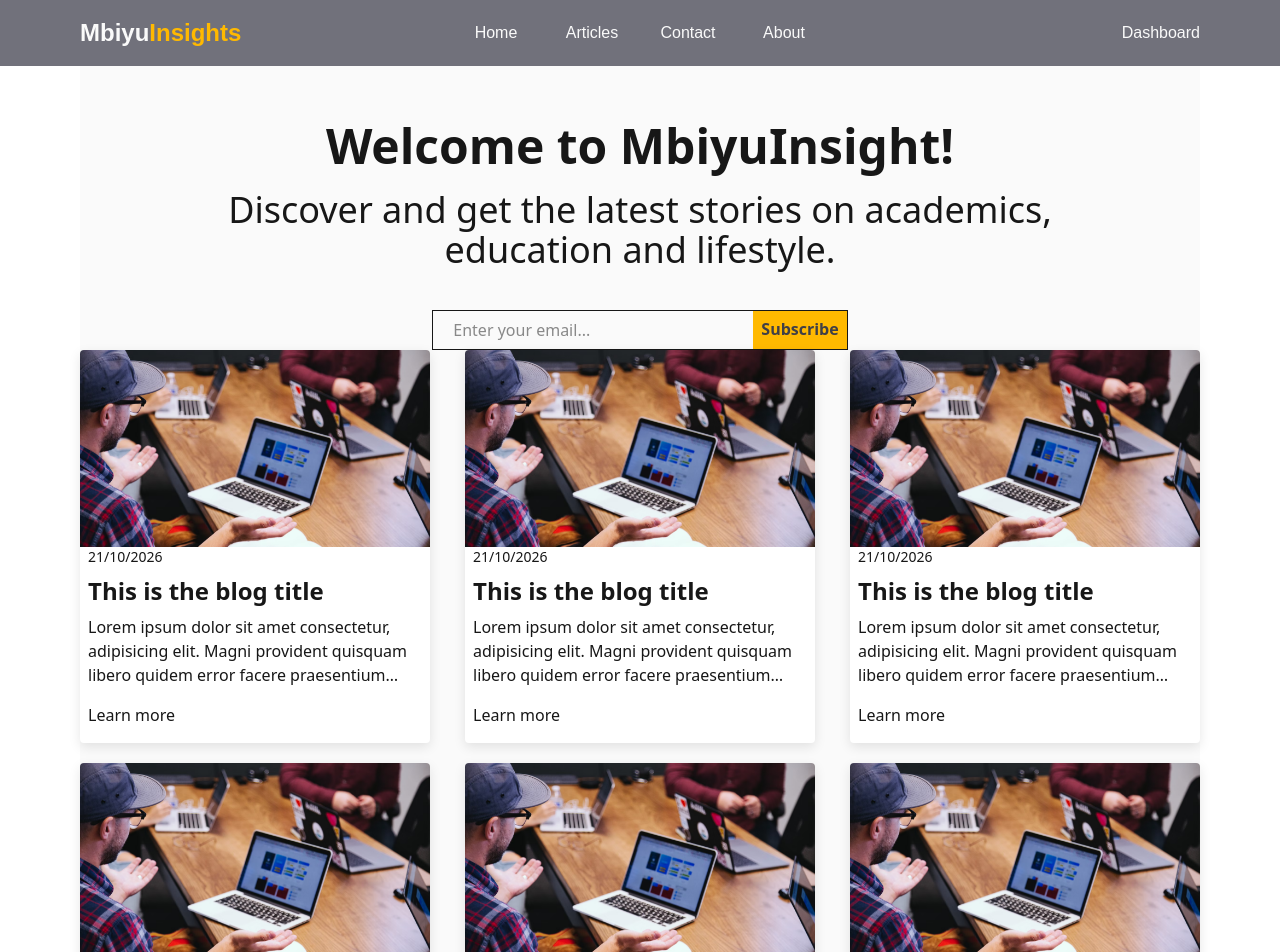
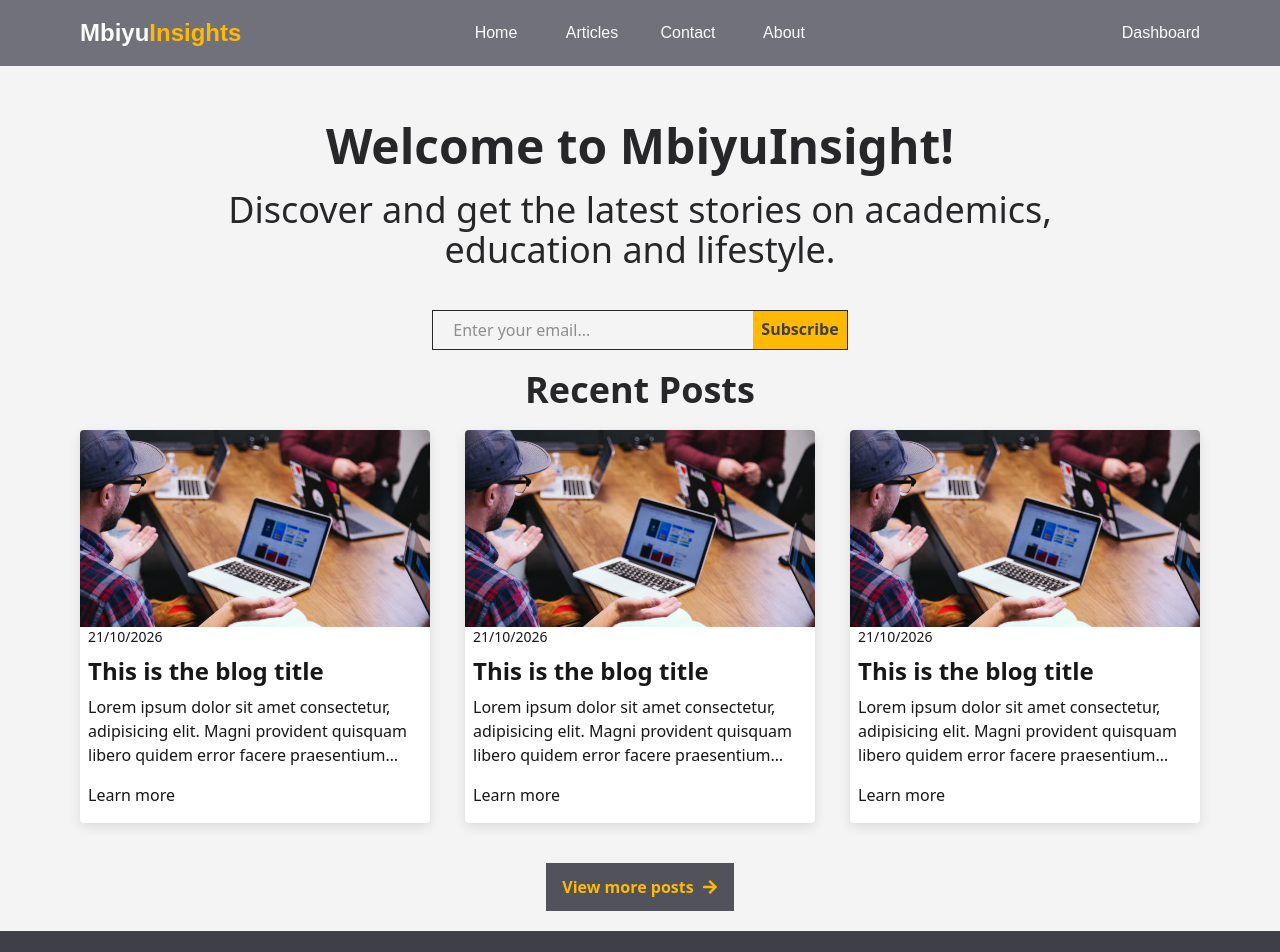
Before and after one commit to petermbiyu/mbiyuinsights-blog, a Next.js app: page / in a window 1280 px wide. Shown: the top 952 px of the page. Built offline with nearby package versions, Linux system fonts and the light colour scheme.

Commit message:
added blog page

```diff
--- /dev/null
+++ b/app/articles/[id]/page.tsx
@@ -0,0 +1,14 @@
+import { Suspense } from "react";
+import BlogPost from "@/components/post/post";
+
+const Post = ({ params }: { params: Promise<{ id: string }> }) => {
+  return (
+    <div>
+      <Suspense fallback={<p>Loading...</p>}>
+        <BlogPost postParams={params} />
+      </Suspense>
+    </div>
+  );
+};
+
+export default Post;
--- /dev/null
+++ b/app/articles/page.tsx
@@ -0,0 +1,50 @@
+import { blog_data } from "@/public/assets/assets";
+import { FaArrowRight } from "react-icons/fa";
+import Image from "next/image";
+import Link from "next/link";
+const Articles = () => {
+  return (
+    <div>
+      <div className="mt-5">
+        <h1 className="text-3xl md:text-4xl font-bold text-center text-zinc-800 mb-5">
+          All Posts
+        </h1>
+        <div className="flex gap-5 flex-wrap  items-stretch justify-evenly">
+          {blog_data.map((post, index) => (
+            <div
+              key={index}
+              className="flex flex-col bg-white shadow-[0px_4px_12px_0px_rgba(0,0,0,0.1)] w-87.5 rounded-sm"
+            >
+              <Image
+                src={post.image}
+                alt="blog-img"
+                width={350}
+                height={200}
+                className="rounded-t-sm"
+              />
+              <div className="flex flex-col space-y-2 px-2">
+                <p className="text-sm">
+                  {new Date(Number(post.date)).toLocaleDateString()}
+                </p>
+                <h2 className="font-semibold text-2xl line-clamp-2">
+                  {post.title}
+                </h2>
+                <p className="font-light text-[16px] line-clamp-3">
+                  {post.description}
+                </p>
+              </div>
+              <Link
+                href={`/articles/${post.id}`}
+                className=" flex items-center justify-between gap-2 max-w-max px-2 my-4 hover:underline"
+              >
+                Learn more <FaArrowRight />
+              </Link>
+            </div>
+          ))}
+        </div>
+      </div>
+    </div>
+  );
+};
+
+export default Articles;
--- a/app/layout.tsx
+++ b/app/layout.tsx
@@ -1,8 +1,8 @@
 import type { Metadata } from "next";
 import { Geist, Geist_Mono } from "next/font/google";
 import "./globals.css";
-import Navbar from "@/componebts/general/navbar/navbar";
-import Footer from "@/componebts/general/footer/footer";
+import Navbar from "@/components/general/navbar/navbar";
+import Footer from "@/components/general/footer/footer";
 
 const geistSans = Geist({
   variable: "--font-geist-sans",
@@ -25,9 +25,12 @@ export default function RootLayout({ children }: LayoutProps<"/">) {
       lang="en"
       className={`${geistSans.variable} ${geistMono.variable} h-full antialiased`}
     >
-      <body className="min-h-full w-full flex flex-col  mx-auto text-amber-400">
+      <body className="min-h-full w-full flex flex-col  mx-auto bg-zinc-100">
         <Navbar />
-        {children}
+        <div className="flex flex-col flex-1 mx-0 sm:mx-5 mb:mx-10 lg:mx-20 font-sans dark:bg-black">
+          {children}
+        </div>
+
         <Footer />
       </body>
     </html>
--- a/app/page.tsx
+++ b/app/page.tsx
@@ -1,10 +1,10 @@
-import RecentPost from "@/componebts/home/recentPost";
+import RecentPost from "@/components/home/recentPost";
 import Image from "next/image";
 
 export default function Home() {
   return (
-    <div className="flex flex-col flex-1 mx-0 sm:mx-5 mb:mx-10 lg:mx-20 bg-zinc-50 font-sans dark:bg-black">
-      <header className="text-center mt-[5%]">
+    <div>
+      <header className="text-center text-zinc-800 mt-[5%]">
         <h1 className="font-bold text-2xl sm:text-3xl mb:text-4xl lg:text-5xl mb-5">
           Welcome to MbiyuInsight!
         </h1>
--- a/componebts/home/recentPost.tsx
+++ /dev/null
@@ -1,39 +0,0 @@
-import { blog_data } from "@/public/assets/assets";
-import { assets } from "@/public/assets/assets";
-import Image from "next/image";
-import Link from "next/link";
-
-const RecentPost = () => {
-  return (
-    <div className="flex gap-5 flex-wrap items-center justify-between">
-      {blog_data.map((post, index) => (
-        <div
-          key={index}
-          className="flex flex-col bg-white shadow-[0px_4px_12px_0px_rgba(0,0,0,0.1)] w-87.5 rounded-sm"
-        >
-          <Image
-            src={assets.blog_pic_1}
-            alt="blog-img"
-            width={350}
-            height={200}
-            className="rounded-t-sm"
-          />
-          <div className="flex flex-col space-y-2 px-2">
-            <p className="text-sm">21/10/2026</p>
-            <h2 className="font-semibold text-2xl">This is the blog title</h2>
-            <p className="font-light text-[16px] line-clamp-3">
-              Lorem ipsum dolor sit amet consectetur, adipisicing elit. Magni
-              provident quisquam libero quidem error facere praesentium omnis
-              ipsam dicta aut.
-            </p>
-          </div>
-          <Link href={"#"} className="px-2 my-4 hover:underline">
-            Learn more
-          </Link>
-        </div>
-      ))}
-    </div>
-  );
-};
-
-export default RecentPost;
--- a/componebts/general/footer/footer.tsx
+++ b/components/general/footer/footer.tsx
@@ -1,7 +1,7 @@
 "use client";
 const Footer = () => {
   return (
-    <div className="flex items-center justify-between h-16.5 mx-0 md:mx-10 lg:mx-20">
+    <div className="flex items-center bg-zinc-700 text-zinc-50 mt-5 justify-between h-16.5 px-0 md:px-10 lg:px-20">
       <p>&copy; 2026 MbiyuInsights. All rights reserved</p>
     </div>
   );
--- a/componebts/general/navbar/navbar.tsx
+++ b/components/general/navbar/navbar.tsx
@@ -10,7 +10,7 @@ const Navbar = () => {
       <ul className="flex flex-row items-center justify-center min-h-max w-3/5 gap-4">
         <li>
           <Link
-            href={"#"}
+            href={"/"}
             className="flex items-center hover:font-semibold justify-center w-20 mx-auto"
           >
             Home
@@ -18,7 +18,7 @@ const Navbar = () => {
         </li>
         <li>
           <Link
-            href={"#"}
+            href={"/articles"}
             className="flex items-center hover:font-semibold justify-center w-20 mx-auto"
           >
             Articles
@@ -26,7 +26,7 @@ const Navbar = () => {
         </li>
         <li>
           <Link
-            href={"#"}
+            href={"/contacts"}
             className="flex items-center hover:font-semibold justify-center w-20 mx-auto"
           >
             Contact
@@ -34,7 +34,7 @@ const Navbar = () => {
         </li>
         <li>
           <Link
-            href={"#"}
+            href={"/about"}
             className="flex items-center hover:font-semibold justify-center w-20 mx-auto"
           >
             About
--- /dev/null
+++ b/components/home/recentPost.tsx
@@ -0,0 +1,53 @@
+import { blog_data } from "@/public/assets/assets";
+import { assets } from "@/public/assets/assets";
+import { FaArrowRight } from "react-icons/fa";
+import Image from "next/image";
+import Link from "next/link";
+
+const RecentPost = () => {
+  return (
+    <div className="mt-5">
+      <h1 className="text-3xl md:text-4xl font-bold text-center text-zinc-800 mb-5">
+        Recent Posts
+      </h1>
+      <div className="flex gap-5  flex-wrap items-center justify-between">
+        {blog_data.slice(0, 3).map((post, index) => (
+          <div
+            key={index}
+            className="flex flex-col bg-white shadow-[0px_4px_12px_0px_rgba(0,0,0,0.1)] w-87.5 rounded-sm"
+          >
+            <Image
+              src={assets.blog_pic_1}
+              alt="blog-img"
+              width={350}
+              height={200}
+              className="rounded-t-sm"
+            />
+            <div className="flex flex-col space-y-2 px-2">
+              <p className="text-sm">21/10/2026</p>
+              <h2 className="font-semibold text-2xl">This is the blog title</h2>
+              <p className="font-light text-[16px] line-clamp-3">
+                Lorem ipsum dolor sit amet consectetur, adipisicing elit. Magni
+                provident quisquam libero quidem error facere praesentium omnis
+                ipsam dicta aut.
+              </p>
+            </div>
+            <Link href={"#"} className="px-2 my-4 hover:underline">
+              Learn more
+            </Link>
+          </div>
+        ))}
+      </div>
+      <div className="text-center">
+        <Link
+          href={"/articles"}
+          className="flex items-center gap-2 justify-center mx-auto max-w-max bg-zinc-600 text-amber-400 px-4 py-3 mt-10 font-semibold "
+        >
+          View more posts <FaArrowRight />
+        </Link>
+      </div>
+    </div>
+  );
+};
+
+export default RecentPost;
--- /dev/null
+++ b/components/post/post.tsx
@@ -0,0 +1,31 @@
+import { blog_data } from "@/public/assets/assets";
+import Image from "next/image";
+
+type BlogPostProp = {
+  postParams: Promise<{ id: string }>;
+};
+const BlogPost = async ({ postParams }: BlogPostProp) => {
+  const id = (await postParams).id;
+  const post = blog_data.find((post) => post.id === Number(id));
+  if (!post) return;
+  return (
+    <div className="max-w-3xl mx-auto">
+      <h1 className="text-3xl md:text-4xl font-bold py-5 text-zinc-700 text-center">
+        {post.title}
+      </h1>
+      <Image
+        src={post.image}
+        alt={post.title}
+        width={1024}
+        height={650}
+        className="mx-auto w-auto h-auto border-3 border-zinc-700"
+      />
+      <div className="space-x-5">
+        <span>{post.author}</span>
+        <span>{new Date(post.date).toLocaleDateString()}</span>
+      </div>
+    </div>
+  );
+};
+
+export default BlogPost;
--- a/package.json
+++ b/package.json
@@ -11,7 +11,8 @@
   "dependencies": {
     "next": "16.4.2",
     "react": "19.3.0",
-    "react-dom": "19.3.0"
+    "react-dom": "19.3.0",
+    "react-icons": "^5.7.0"
   },
   "devDependencies": {
     "@tailwindcss/turbopack": "^4",
```
Also changed, not shown: 1 other file (tests, documents, lock files or other folders).
